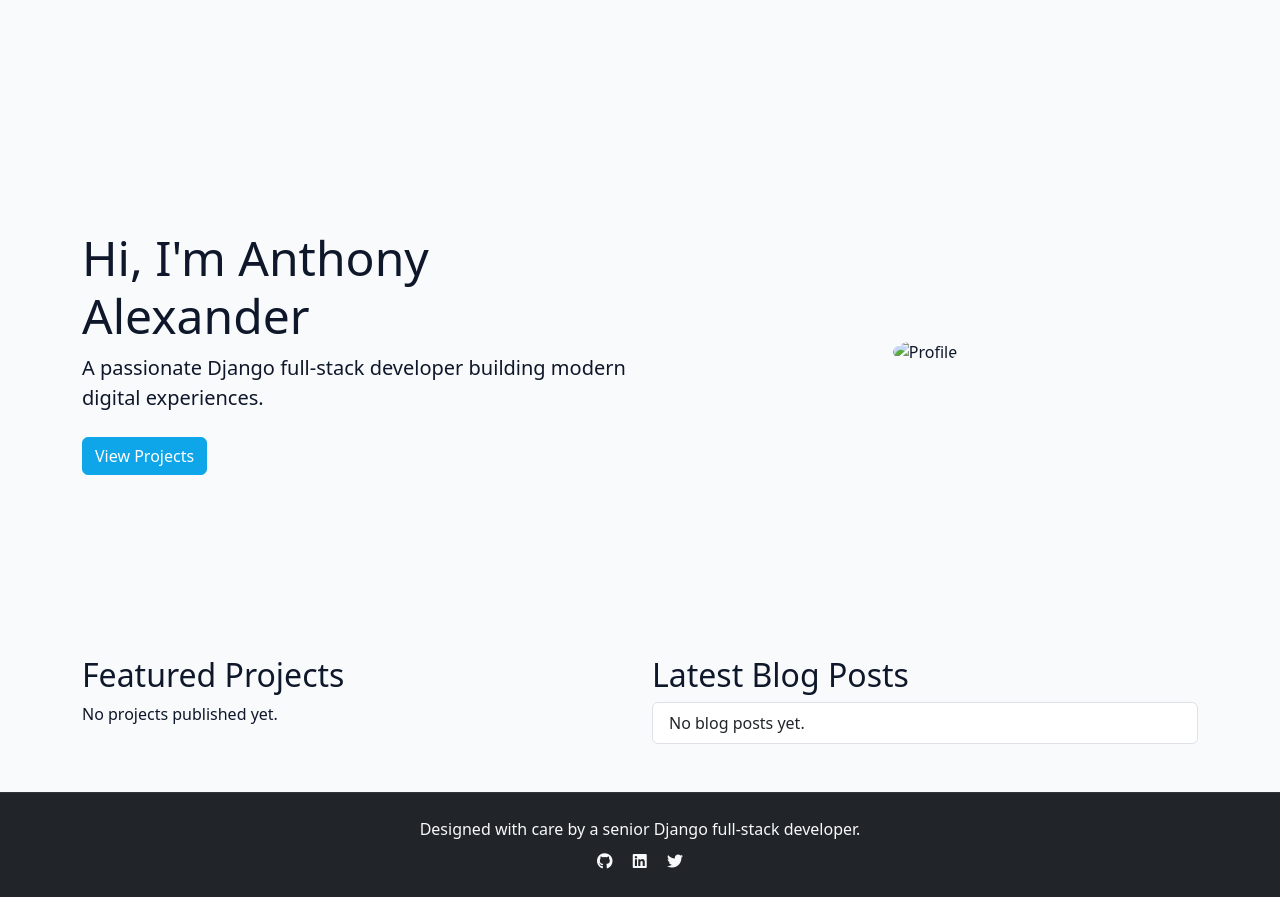
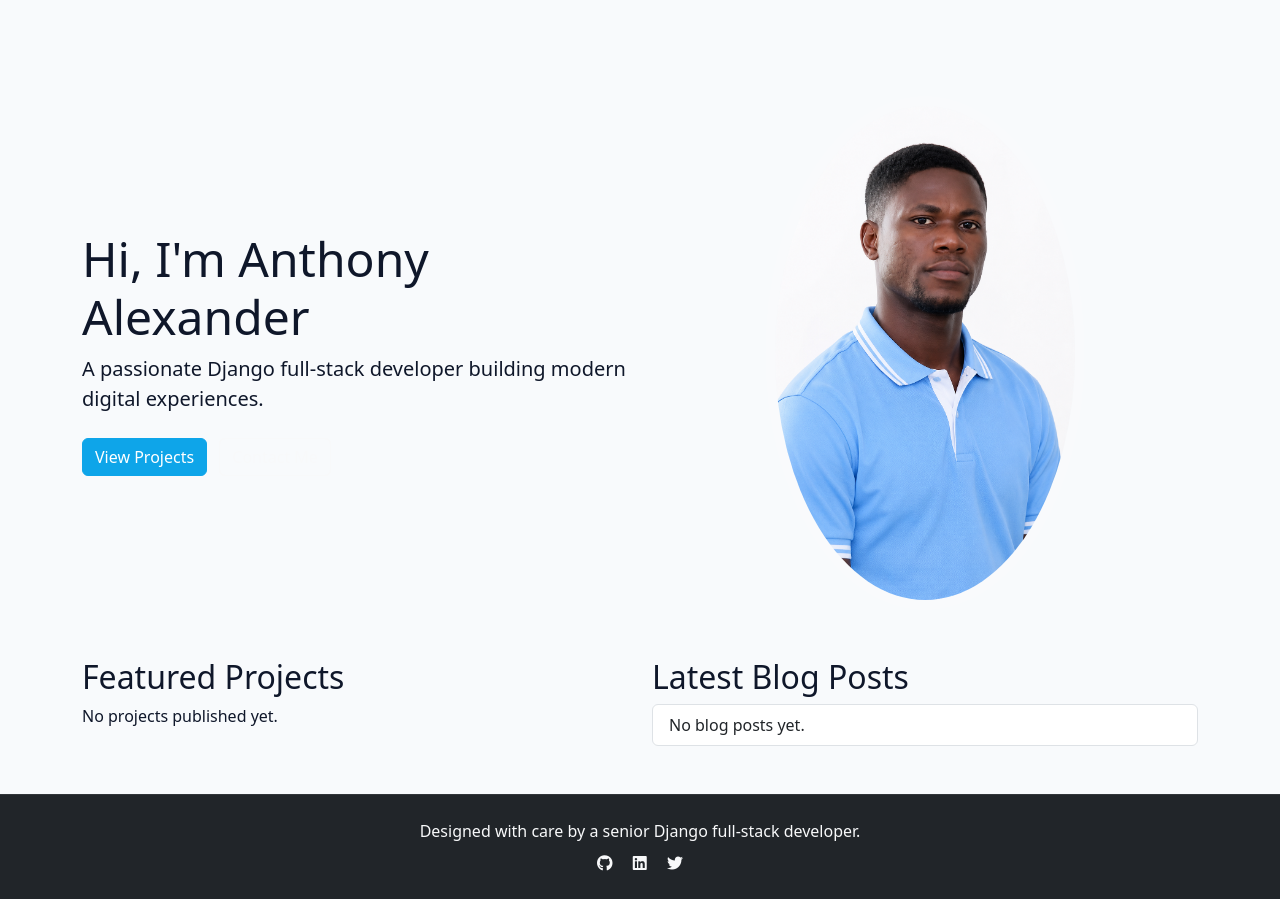
Before and after one commit to Alexdoned/my-portfolio, a Django app: page / in a window 1280 px wide. Shown: the part 56-955 px from the top of the page. Run offline with Django 5.2, Linux system fonts and the light colour scheme; data that the repository does not hold is empty.

Commit message:
Update homepage profile image and hero image path

```diff
--- a/core/templates/core/home.html
+++ b/core/templates/core/home.html
@@ -16,7 +16,7 @@
             </div>
         </div>
         <div class="col-lg-6 text-center">
-            <img src="{% static 'core/img/profile-placeholder.png' %}" alt="Profile" class="img-fluid rounded-circle hero-img">
+            <img src="{% static 'core/img/profile.png' %}?v=2" alt="Anthony Alexander" class="img-fluid rounded-circle hero-img">
         </div>
     </div>
 
```
Also changed, not shown: core/static/core/img/profile-placeholder.png, core/static/core/img/profile.png (added).
